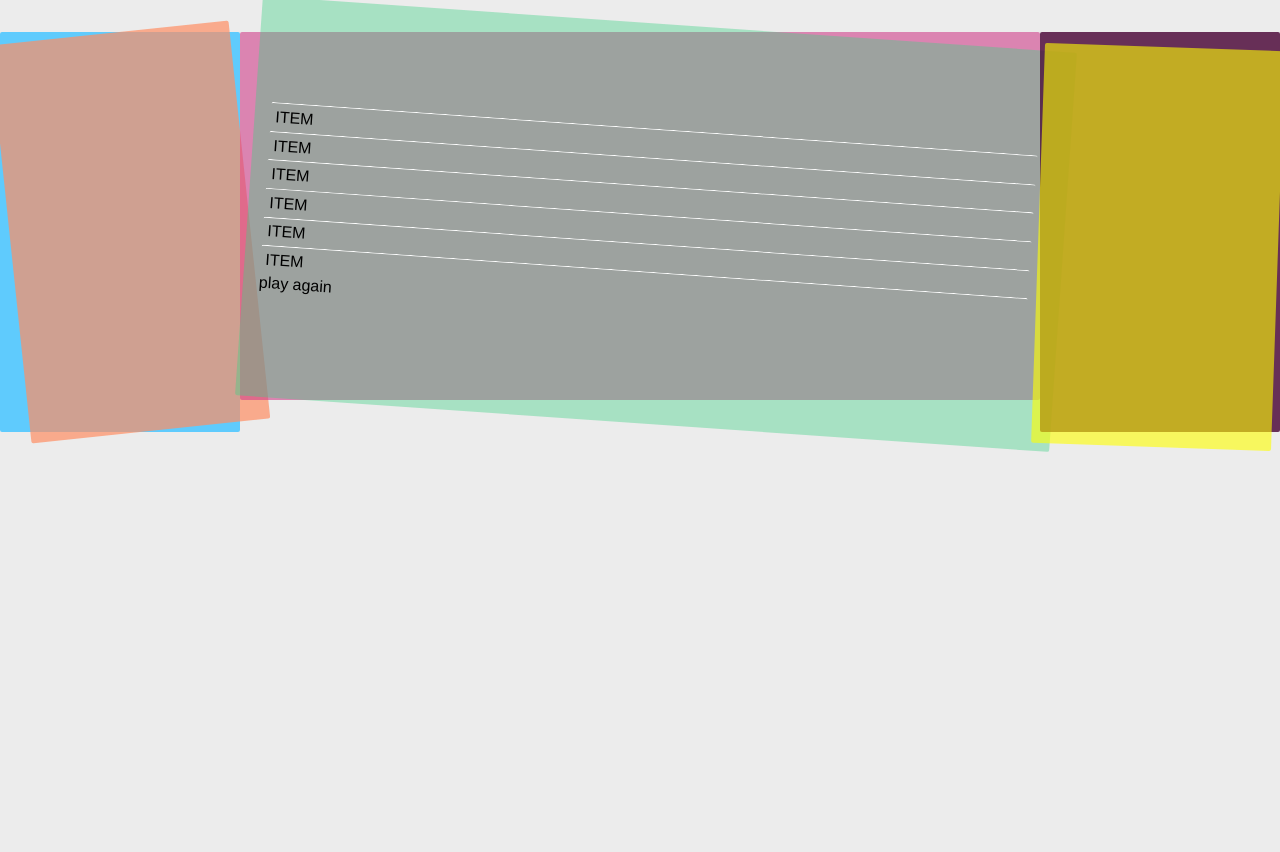
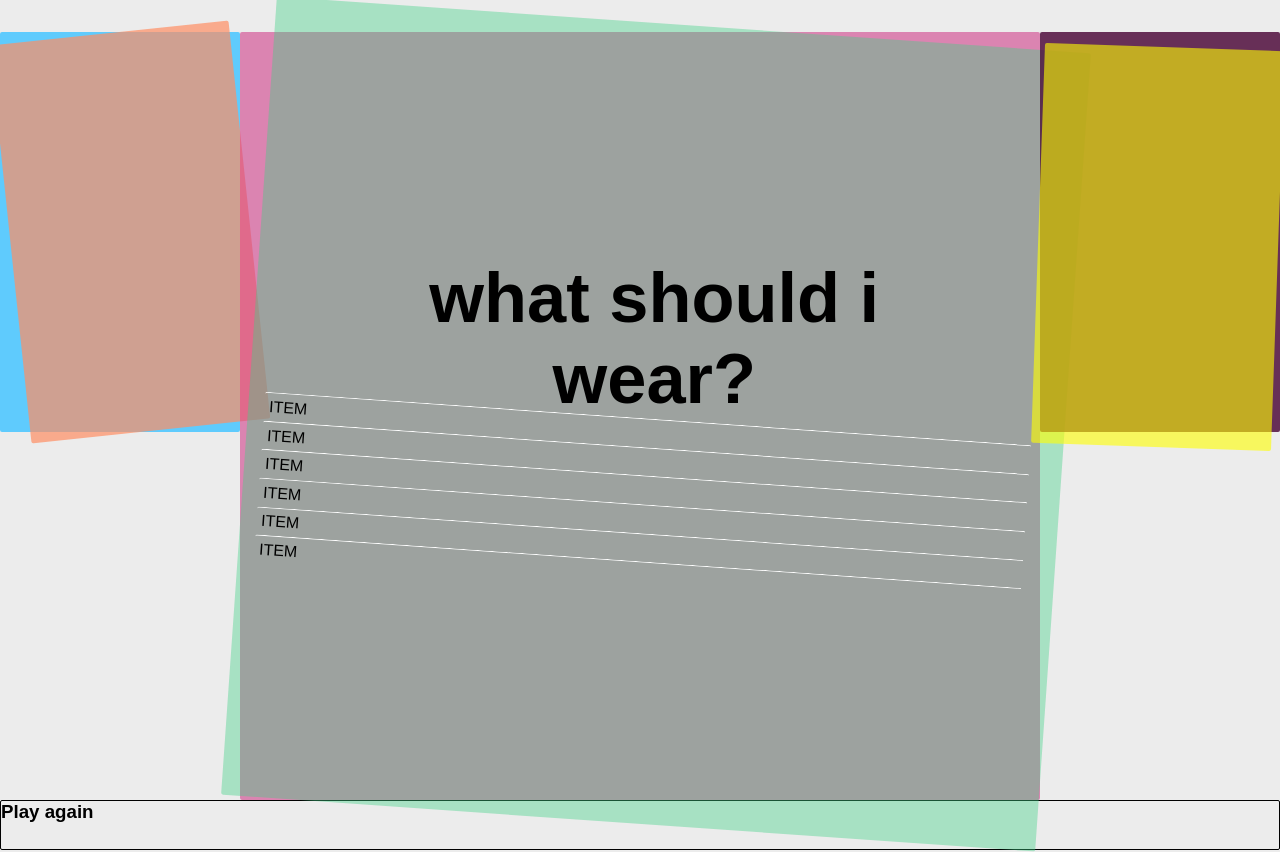
Before and after one commit to bax-uva/moige-the-oracle, a Vue app: page / in a window 1280 px wide. Before the commit the page ends 800 px from the top, so only its background shows below. Built offline with nearby package versions, Linux system fonts and the light colour scheme.

Commit message:
components names changed, reset button added as footer

```diff
--- a/src/components/Question.vue
+++ b/src/components/Header.vue
@@ -1,12 +1,12 @@
 <template>
-  <div class="question">
-    <h1>What should I wear?</h1>
-  </div>
+<div class="question">
+  <h1>What should I wear?</h1>
+</div>
 </template>
 
 <script>
 export default {
-  name: "Question"
+  name: "Header"
 };
 </script>
 
--- a/src/components/Oracle.vue
+++ b/src/components/Oracle.vue
@@ -1,30 +1,34 @@
 <template>
+  <div>
     <div class="main">
       <div class="margin left-margin">
         <div class="inner-left"></div>
       </div>
       <div class="oracle-area">
         <div class="inner-oracle-area">
-        <Question v-if="!active" />
-        <Answer v-for="item in data.outfit" v-if="active" />
-        <p v-if="active">play again</p>
+          <Header />
+          <Results v-for="item in data.outfit" v-if="active" />
         </div>
       </div>
       <div class="margin right-margin">
         <div class="inner-right"></div>
       </div>
     </div>
+    <Reset />
+  </div>
 </template>
 
 <script>
-import Question from "./Question.vue";
-import Answer from "./Answer.vue";
+import Header from "./Header.vue";
+import Results from "./Results.vue";
+import Reset from "./Reset.vue";
 import data from "../data/data.js";
 export default {
   name: "Oracle",
   components: {
-    Question,
-    Answer
+    Header,
+    Results,
+    Reset
   },
   data() {
     return {
@@ -40,8 +44,9 @@ export default {
   width: 100%;
   display: flex;
   padding-top: 2em;
-  height: 50vh;
+  height: 100vh;
   z-index: 0;
+  flex-grow: 1;
 }
 
 .margin {
@@ -91,7 +96,7 @@ export default {
 .inner-oracle-area {
   padding: 0 2em 0 1em;
   width: 102%;
-  height: 50vh;
+  height: 100vh;
   background-color: rgba(64, 208, 134, 0.4);
   transform: rotate(4deg);
   position: relative;
--- /dev/null
+++ b/src/components/Reset.vue
@@ -0,0 +1,25 @@
+<template>
+<footer class="reset-button">
+  <h3>Play again</h3>
+</footer>
+</template>
+
+<script>
+export default {
+  name: "Reset"
+};
+</script>
+
+<style>
+.reset-button {
+  display: flex;
+  flex-grow: 0;
+  justify-self: center;
+  align-self: center;
+  width: 100%;
+  border: 1px solid black;
+  height: 50px;
+}
+
+@media screen and (min-width: 450px) {}
+</style>
--- a/src/components/Answer.vue
+++ b/src/components/Results.vue
@@ -1,14 +1,14 @@
 <template>
-  <div class="answer">
-    <p class="entry">
-      item
-    </p>
-  </div>
+<div class="answer">
+  <p class="entry">
+    item
+  </p>
+</div>
 </template>
 
 <script>
 export default {
-  name: "Answer"
+  name: "Results"
 };
 </script>
 
```
Lines whose indentation alone changed are shown as unchanged.
